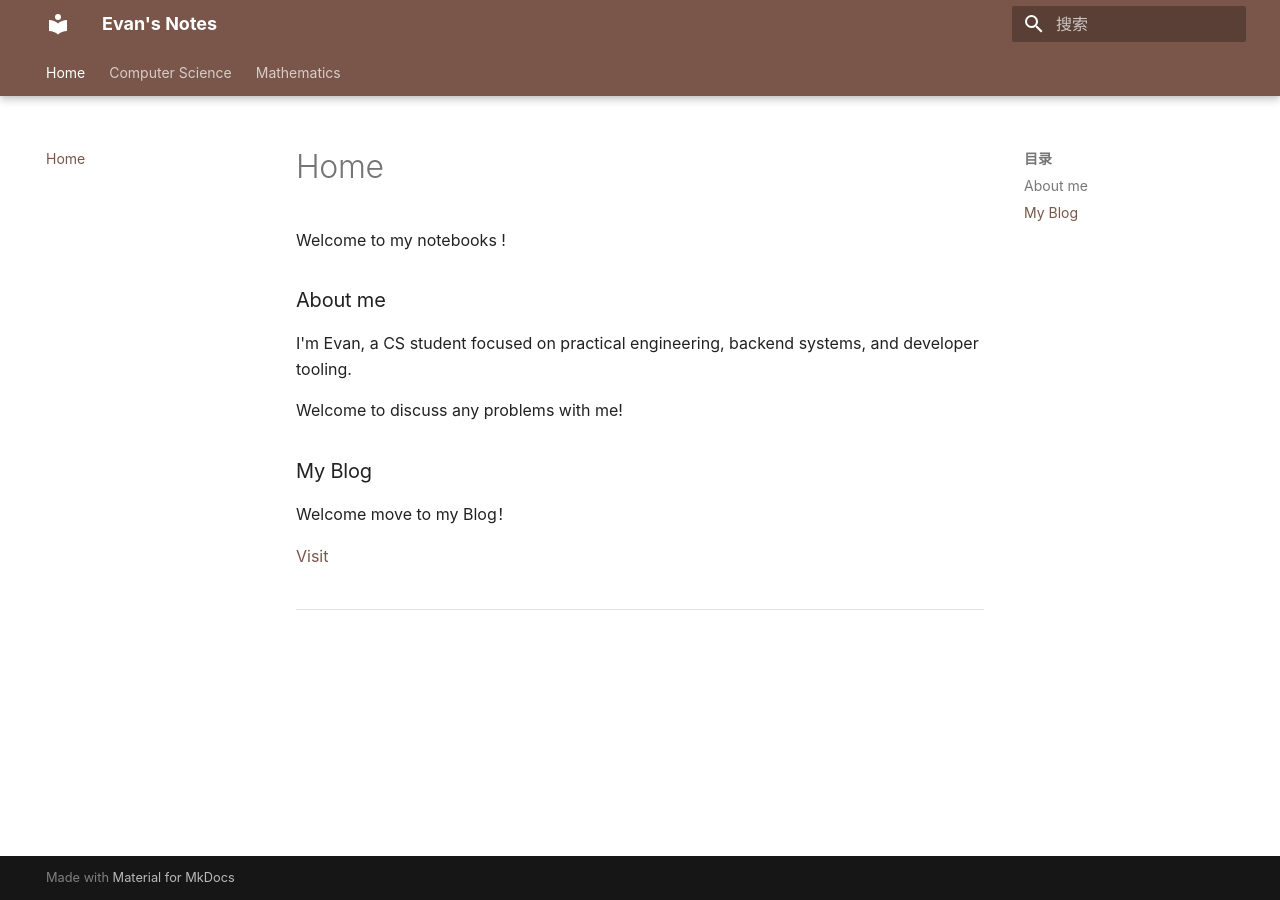
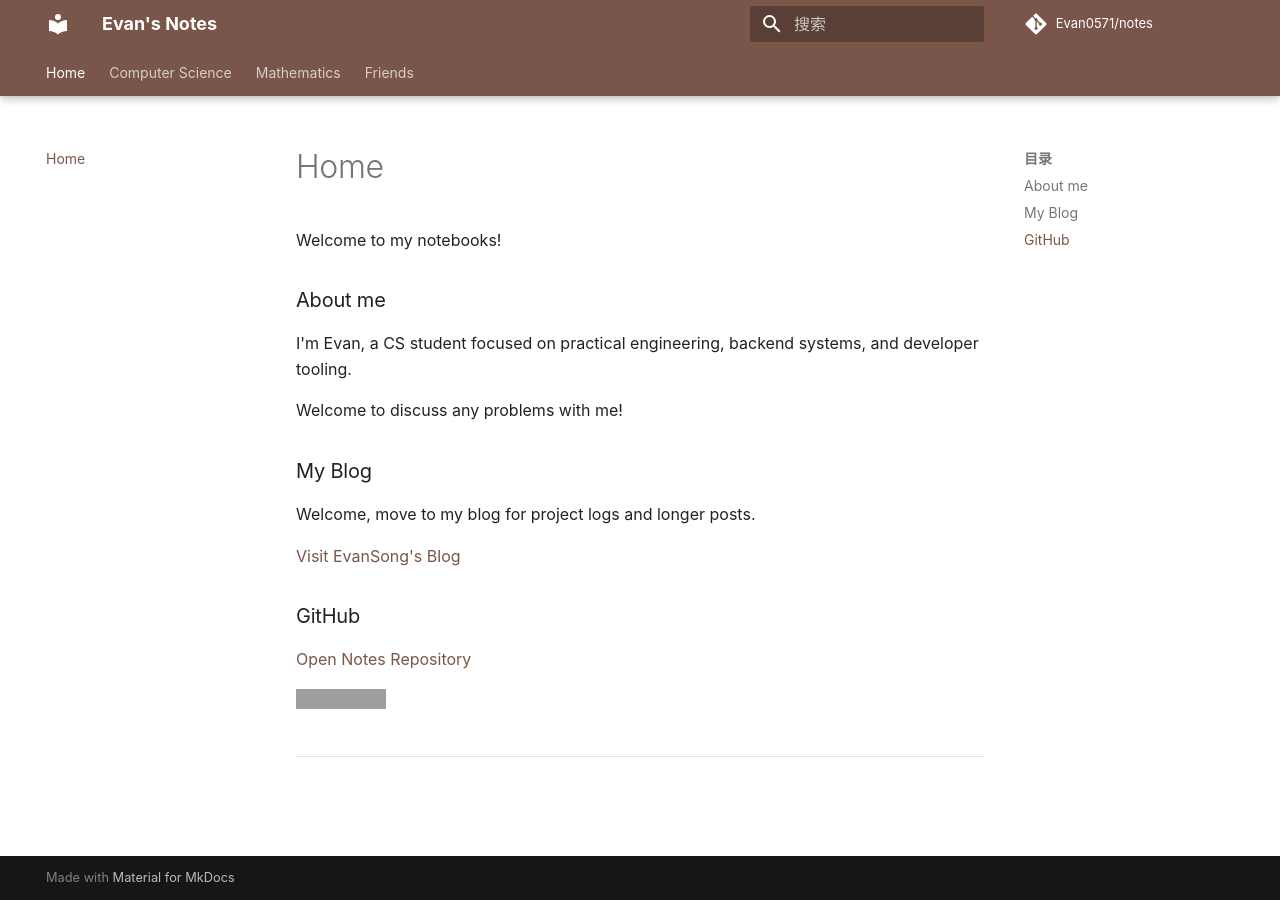
Before and after one commit to Evan0571/notes, an MkDocs documentation site: the page built from docs/index.md, in a window 1280 px wide. Built offline with MkDocs 1.6.1 and Material for MkDocs 9.7.7, drawn with Linux system fonts in a browser that asks for light colours; comment, search, counter and statistics services are not loaded; grey boxes are pictures that could not be loaded.

```diff
--- a/docs/index.md
+++ b/docs/index.md
@@ -1,4 +1,4 @@
-Welcome to my notebooks !
+Welcome to my notebooks!
 
 ### About me
 I'm Evan, a CS student focused on practical engineering, backend systems, and developer tooling.
@@ -6,6 +6,11 @@ I'm Evan, a CS student focused on practical engineering, backend systems, and de
 Welcome to discuss any problems with me!
 
 ### My Blog
-Welcome move to my Blog！
+Welcome, move to my blog for project logs and longer posts.
 
-[Visit](https://evan0571.github.io/)
+[Visit EvanSong's Blog](https://evan0571.github.io/)
+
+### GitHub
+[Open Notes Repository](https://github.com/Evan0571/notes)
+
+[![GitHub Repo stars](https://img.shields.io/github/stars/Evan0571/notes?style=social)](https://github.com/Evan0571/notes/stargazers)
--- a/mkdocs.yml
+++ b/mkdocs.yml
@@ -1,6 +1,8 @@
 site_name: Evan's Notes
 site_description: Technical notes and research log
 site_url: https://evan0571.github.io/notes/
+repo_url: https://github.com/Evan0571/notes
+repo_name: Evan0571/notes
 
 theme:
   name: material
@@ -67,3 +69,4 @@ nav:
       - Chapter 1: mathematics/MATH221/chapter-1.md
       - Chapter 2: mathematics/MATH221/chapter-2.md
       - Chapter 3: mathematics/MATH221/chapter-3.md
+  - Friends: friends.md
```
Also changed, not shown: docs/computer-science/index.md (deleted, +0 -7 lines), docs/friends.md (added, +7 -0 lines).
